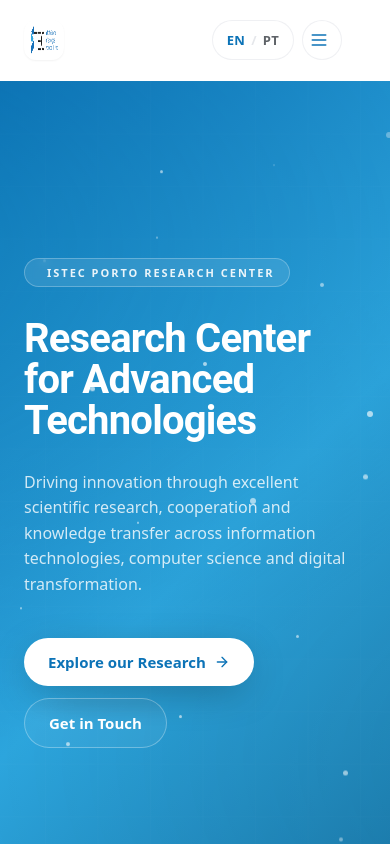
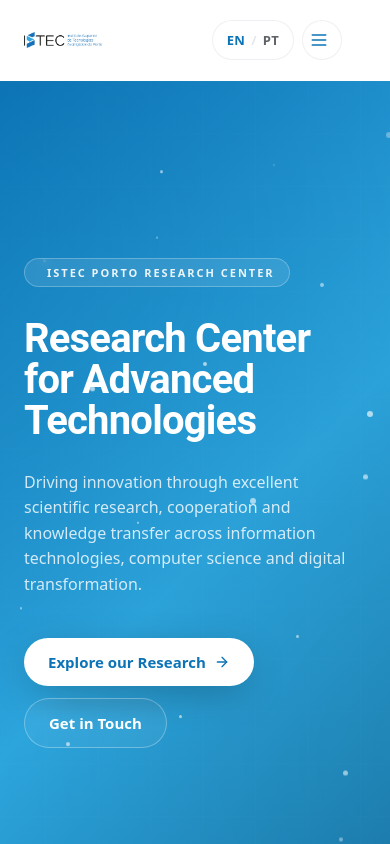
Before and after one commit to YakuEn220157/CITECA, a website: page CITECA-MAIN/index.html in a window 390 px wide. Shown: the top 844 px of the page. Drawn offline with Linux system fonts and the light colour scheme; no server answers.

Commit message:
Update brand styles and responsive adjustments

```diff
--- a/CITECA-MAIN/styles.css
+++ b/CITECA-MAIN/styles.css
@@ -32,13 +32,13 @@ a:focus-visible,button:focus-visible,input:focus-visible,textarea:focus-visible{
 .header.scrolled{background:rgba(255,255,255,.8);backdrop-filter:blur(20px);border-bottom-color:rgba(229,231,235,.7);box-shadow:0 1px 0 rgba(11,60,109,.04)}
 .header-inner{display:grid;grid-template-columns:auto 1fr auto;align-items:center;gap:24px;height:80px;transition:height .3s var(--ease)}
 .header.scrolled .header-inner{height:64px}
-.brand{display:flex;align-items:center;gap:12px}
-.brand-mark{display:grid;place-items:center;background:#fff;border-radius:12px;box-shadow:0 1px 2px rgba(0,0,0,.05);
-  height:40px;width:40px;padding:6px;transition:all .3s var(--ease);ring:1px solid rgba(0,0,0,.05)}
-.header.scrolled .brand-mark{height:36px;width:36px}
-.brand-mark img{height:100%;width:auto}
+.brand{display:flex;align-items:center;gap:14px}
+.brand-mark{display:block;width:96px;height:42px;padding:0;background:transparent;border-radius:0;box-shadow:none;overflow:hidden;transition:all .3s var(--ease)}
+.header.scrolled .brand-mark{width:84px;height:36px}
+.brand-mark img{display:block;width:100%;height:100%;object-fit:contain;object-position:left center}
 .brand-name{display:none;font-weight:600;font-size:15px;letter-spacing:-.01em;color:var(--primary)}
 @media(min-width:640px){.brand-name{display:inline}}
+@media(max-width:639px){.brand-mark{width:78px;height:36px}}
 .nav-primary{display:none;justify-content:center}
 @media(min-width:768px){.nav-primary{display:flex}}
 .nav-primary ul{display:flex;align-items:center;gap:4px}
```
